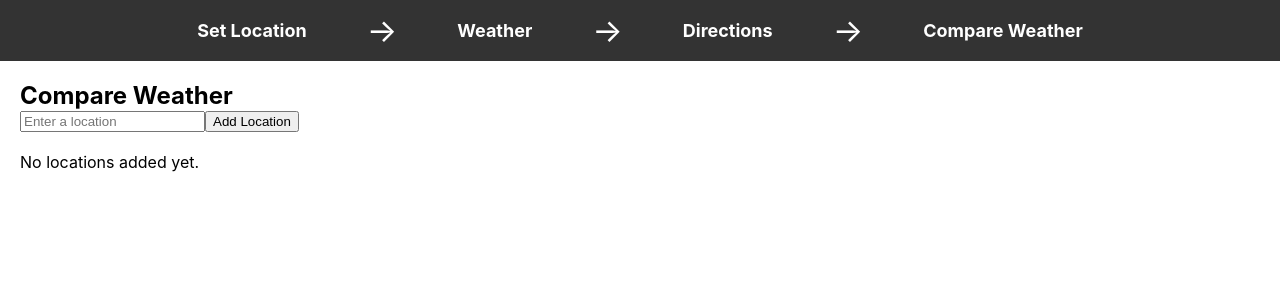
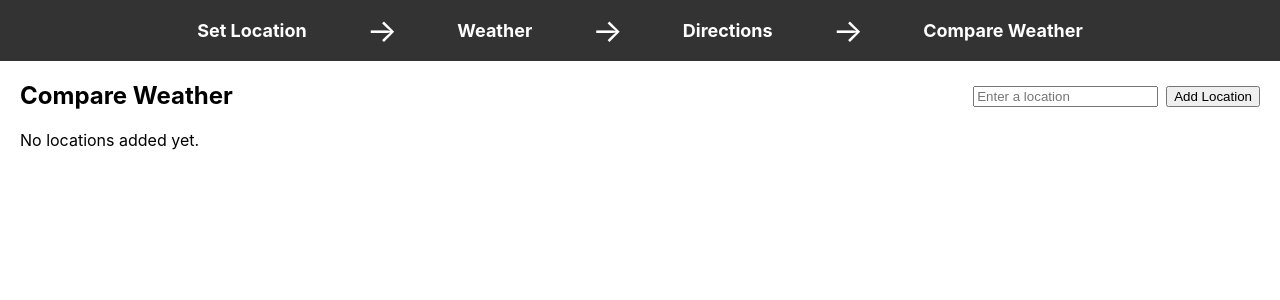
Before and after one commit to cduggan1/group-design-project-10, a React (Create React App) app in the folder client/: page /compare in a window 1280 px wide. Shown: the top 300 px of the page. Built offline with nearby package versions, Linux system fonts and the light colour scheme; no server answers.

Commit message:
added header and serach bar style and formatting doc

```diff
--- a/client/src/components/CompareWeather.css
+++ b/client/src/components/CompareWeather.css
@@ -1,6 +1,7 @@
 .compare-weather-container {
     margin: 20px auto;
-    width: 90%; /* Adjust to your liking */
+    width: 90%;
+    /* Adjust to your liking */
 }
 
 .compare-weather-table {
@@ -32,3 +33,18 @@
     background-color: #f1f1f1;
     cursor: default;
 }
+
+.compare-weather-header {
+    display: flex;
+    /* enables flexbox */
+    align-items: center;
+    /* vertically centers items in the row */
+    justify-content: space-between;
+    /* pushes heading to left, search to right */
+    margin-bottom: 20px;
+}
+
+.compare-weather-search input {
+    margin-right: 8px;
+    /* small spacing between input and button */
+}
```
Lines whose indentation alone changed are shown as unchanged.
